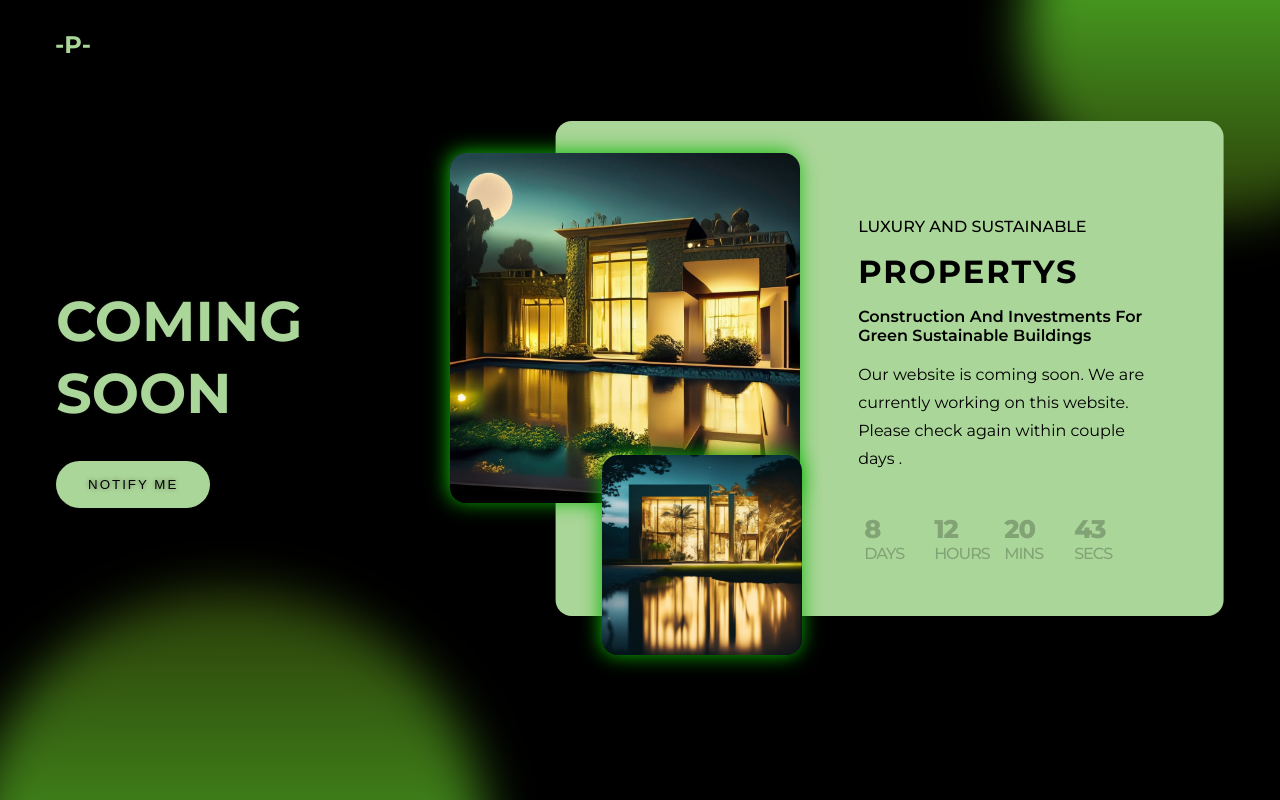
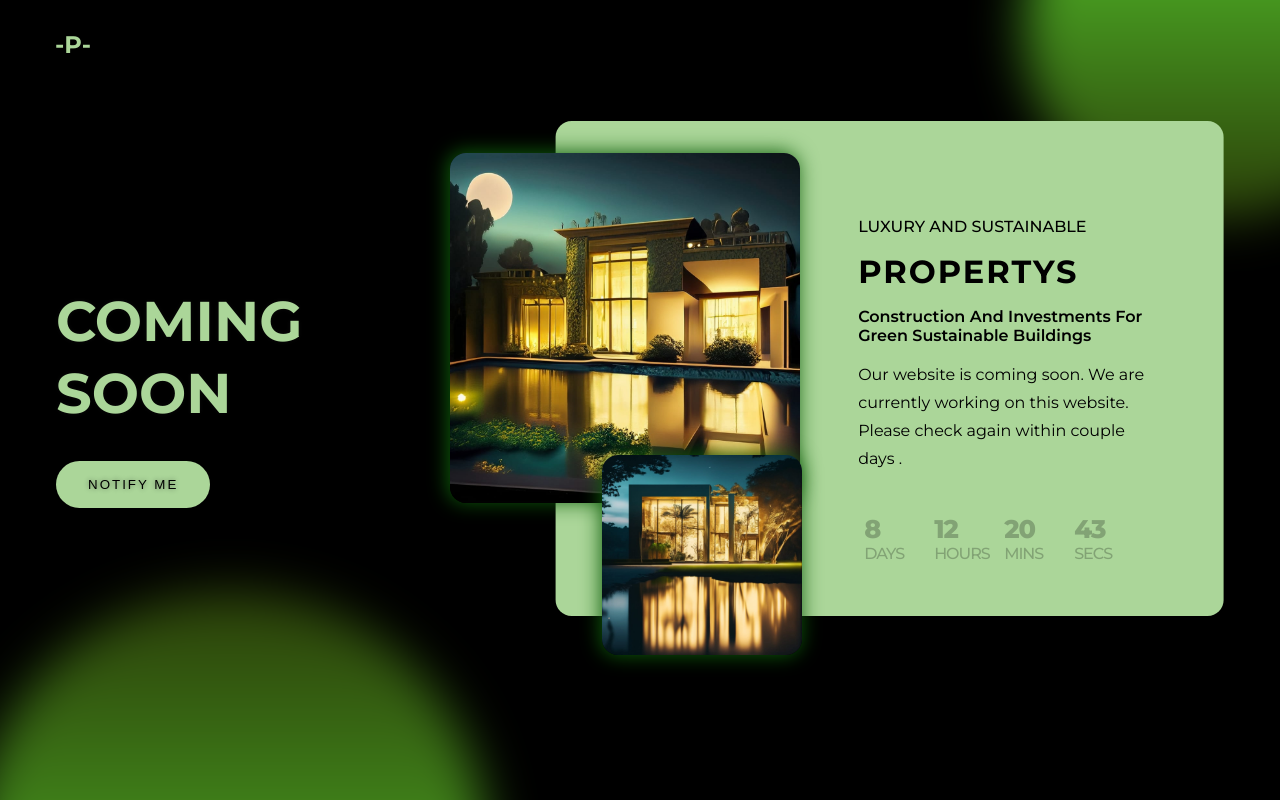
Before and after one commit to Tushar292004/coming-soon-page, a plain HTML site: page index.html in a window 1280 px wide. Shown: the top 800 px of the page. Drawn offline with nearby package versions, Linux system fonts and the light colour scheme.

Commit message:
coming-soon

```diff
--- a/styles.css
+++ b/styles.css
@@ -223,14 +223,14 @@ nav {
   max-width: 60vw;
   transform: translateX(1rem);
   border-radius: 1rem;
-  box-shadow: 0px 0px 20px #0cb603;
+  box-shadow: 0px 0px 20px #0e5e0a;
 }
 
 .tent-2 {
   max-width: 45vw;
   transform: translateX(-1rem);
   border-radius: 1rem;
-  box-shadow: 1px -1px 20px #0cb603;
+  box-shadow: 1px -1px 20px #0e5e0a;
 }
 
 .content {
@@ -397,7 +397,7 @@ nav {
     left: -2vw;
     width: calc(100% + 10rem);
     max-width: 350px;
-    box-shadow: -2px -1px 20px #0cb603;
+    box-shadow: -2px -1px 20px #0e5e0a;
   }
 
   .tent-2 {
@@ -405,7 +405,7 @@ nav {
     left: 4vw;
     position: relative;
     max-width: 200px;
-    box-shadow: -1px 0px 20px #0cb603;
+    box-shadow: -1px 0px 20px #0e5e0a;
   }
 
   .content {
```
